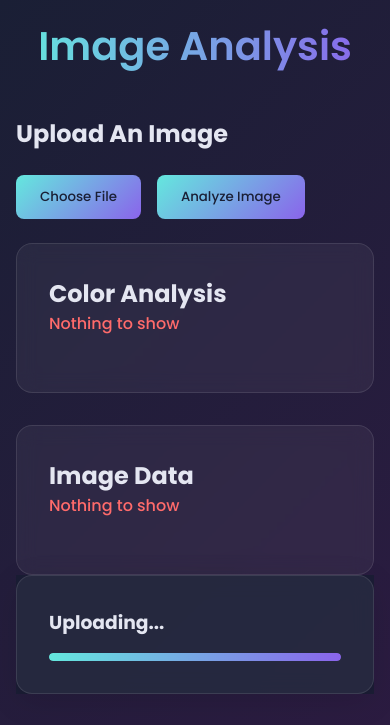
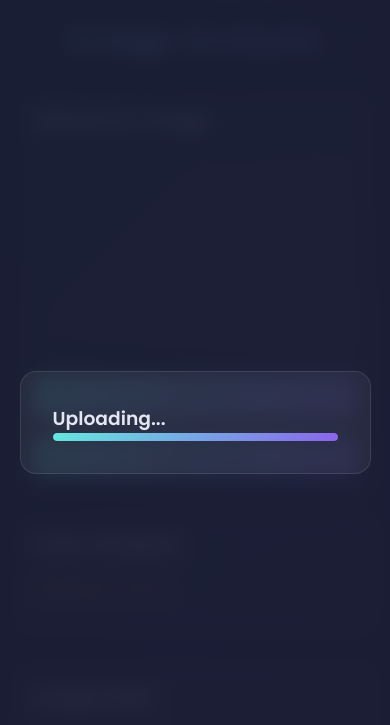
Before and after one commit to ajitashwathr10/image-analysis, a plain HTML site: page index.html in a window 390 px wide. Drawn offline with Linux system fonts and the light colour scheme.

Commit message:
Update style.css

```diff
--- a/style.css
+++ b/style.css
@@ -1,4 +1,12 @@
 @import url('https://fonts.googleapis.com/css2?family=Poppins:wght@300;400;500;600;700&display=swap');
+
+:root {
+    --gradient-primary: linear-gradient(135deg, #64e8de 0%, #8a64eb 100%);
+    --color-background: linear-gradient(135deg, #1a1f35 0%, #2d1b42 100%);
+    --color-text: #e4e6f1;
+    --color-error: #ff6b6b;
+    --spacing-base: clamp(1rem, 2vw, 2rem);
+}
 
 * {
     margin: 0;
@@ -8,63 +16,80 @@
 }
 
 body {
-    padding: 2rem;
-    background: linear-gradient(135deg, #1a1f35 0%, #2d1b42 100%);
-    color: #e4e6f1;
+    padding: var(--spacing-base);
+    background: var(--color-background);
+    color: var(--color-text);
     min-height: 100vh;
+}
+
+h1, h2, h3 {
+    font-weight: 600;
 }
 
 h1 {
     text-align: center;
-    margin-bottom: 2.5rem;
-    font-weight: 600;
-    font-size: 2.5rem;
-    background: linear-gradient(to right, #64e8de, #8a64eb);
+    margin-bottom: calc(var(--spacing-base) * 1.5);
+    font-size: clamp(2rem, 5vw, 2.5rem);
+    background: var(--gradient-primary);
     -webkit-background-clip: text;
+    background-clip: text;
     -webkit-text-fill-color: transparent;
+}
+
+h2 {
+    font-size: clamp(1.25rem, 3vw, 1.5rem);
+    margin-bottom: 1rem;
 }
 
 .wrapper {
     display: grid;
-    grid-template-columns: repeat(12, 1fr);
-    gap: 1.5rem;
+    grid-template-columns: minmax(300px, 1fr) minmax(300px, 2fr);
+    gap: var(--spacing-base);
     max-width: 1400px;
-    margin: 0 auto;
+    margin: 0 auto 2rem;
 }
 
-.container {
-    grid-column: span 4;
+.upload-container, .colors-container, .tags-container {
     background: rgba(255, 255, 255, 0.05);
     backdrop-filter: blur(10px);
     border-radius: 1rem;
-    padding: 2rem;
+    padding: var(--spacing-base);
     border: 1px solid rgba(255, 255, 255, 0.1);
     box-shadow: 0 8px 32px rgba(0, 0, 0, 0.1);
 }
 
-.colors-container {
-    grid-column: span 8;
-    background: rgba(255, 255, 255, 0.05);
-    backdrop-filter: blur(10px);
-    border-radius: 1rem;
-    padding: 2rem;
-    border: 1px solid rgba(255, 255, 255, 0.1);
+.preview-container {
+    width: 100%;
+    min-height: 200px;
+    margin: 1rem 0;
+    border-radius: 0.5rem;
+    overflow: hidden;
+    background: rgba(255, 255, 255, 0.03);
+}
+
+#imagePreview {
+    width: 100%;
+    height: 100%;
+    object-fit: contain;
 }
 
 .buttons {
     display: flex;
     gap: 1rem;
     margin-top: 1.5rem;
+    flex-wrap: wrap;
 }
 
 button {
+    flex: 1;
+    min-width: 120px;
     padding: 0.75rem 1.5rem;
     border: none;
     border-radius: 0.5rem;
     font-weight: 500;
     cursor: pointer;
     transition: all 0.3s ease;
-    background: linear-gradient(135deg, #64e8de 0%, #8a64eb 100%);
+    background: var(--gradient-primary);
     color: #1a1f35;
 }
 
@@ -77,7 +102,7 @@ button:hover {
     display: grid;
     grid-template-columns: repeat(auto-fit, minmax(250px, 1fr));
     gap: 1rem;
-    margin-top: 1.5rem;
+    margin-top: 1rem;
 }
 
 .result-item {
@@ -87,8 +112,10 @@ button:hover {
     display: flex;
     align-items: center;
     justify-content: space-between;
+    gap: 1rem;
     transition: all 0.3s ease;
     border: 1px solid rgba(255, 255, 255, 0.05);
+    cursor: pointer;
 }
 
 .result-item:hover {
@@ -96,33 +123,17 @@ button:hover {
     transform: translateY(-2px);
 }
 
+.color-info {
+    display: flex;
+    align-items: center;
+    gap: 1rem;
+}
+
 .color-box {
     width: 3rem;
     height: 3rem;
     border-radius: 0.5rem;
-    margin-right: 1rem;
-}
-
-.tags-container {
-    margin-top: 2rem;
-    background: rgba(255, 255, 255, 0.05);
-    backdrop-filter: blur(10px);
-    border-radius: 1rem;
-    padding: 2rem;
-    border: 1px solid rgba(255, 255, 255, 0.1);
-}
-
-.tags-container .results {
-    display: flex;
-    flex-wrap: wrap;
-    gap: 0.75rem;
-}
-
-.tags-container .result-item {
-    background: rgba(255, 255, 255, 0.08);
-    padding: 0.5rem 1rem;
-    border-radius: 2rem;
-    font-size: 0.9rem;
+    flex-shrink: 0;
 }
 
 .progress-bar {
@@ -130,59 +141,77 @@ button:hover {
     height: 0.5rem;
     border-radius: 1rem;
     overflow: hidden;
-    margin-top: 1rem;
+    flex: 1;
+    min-width: 100px;
 }
 
 .progress {
-    background: linear-gradient(to right, #64e8de, #8a64eb);
+    background: var(--gradient-primary);
     height: 100%;
     border-radius: 1rem;
     transition: width 0.3s ease;
 }
 
 .modal {
+    display: none;
+    position: fixed;
+    top: 0;
+    left: 0;
+    width: 100%;
+    height: 100%;
     background: rgba(26, 31, 53, 0.9);
     backdrop-filter: blur(10px);
+    z-index: 1000;
+    display: flex;
+    align-items: center;
+    justify-content: center;
 }
 
 .modal-content {
     background: rgba(255, 255, 255, 0.05);
     border-radius: 1rem;
     padding: 2rem;
+    width: 90%;
+    max-width: 500px;
     border: 1px solid rgba(255, 255, 255, 0.1);
-    box-shadow: 0 8px 32px rgba(0, 0, 0, 0.1);
-    max-width: 500px;
 }
 
 .error {
-    color: #ff6b6b;
+    color: var(--color-error);
     font-weight: 500;
 }
 
 .toast {
+    position: fixed;
+    bottom: 2rem;
+    left: 50%;
+    transform: translateX(-50%) translateY(100%);
     background: rgba(26, 31, 53, 0.9);
     backdrop-filter: blur(10px);
+    padding: 1rem 2rem;
+    border-radius: 0.5rem;
     border: 1px solid rgba(255, 255, 255, 0.1);
     box-shadow: 0 8px 32px rgba(0, 0, 0, 0.1);
+    transition: transform 0.3s ease;
+    z-index: 1000;
 }
 
-@media screen and (max-width: 1200px) {
-    .container {
-        grid-column: span 5;
-    }
-    .colors-container {
-        grid-column: span 7;
-    }
+.toast.show {
+    transform: translateX(-50%) translateY(0);
 }
 
 @media screen and (max-width: 768px) {
     .wrapper {
         grid-template-columns: 1fr;
     }
-    .container, .colors-container {
-        grid-column: span 1;
+    .result-item {
+        flex-direction: column;
+        align-items: flex-start;
     }
-    body {
-        padding: 1rem;
+    .buttons {
+        flex-direction: column;
+    }
+    button {
+        width: 100%;
     }
 }
```
